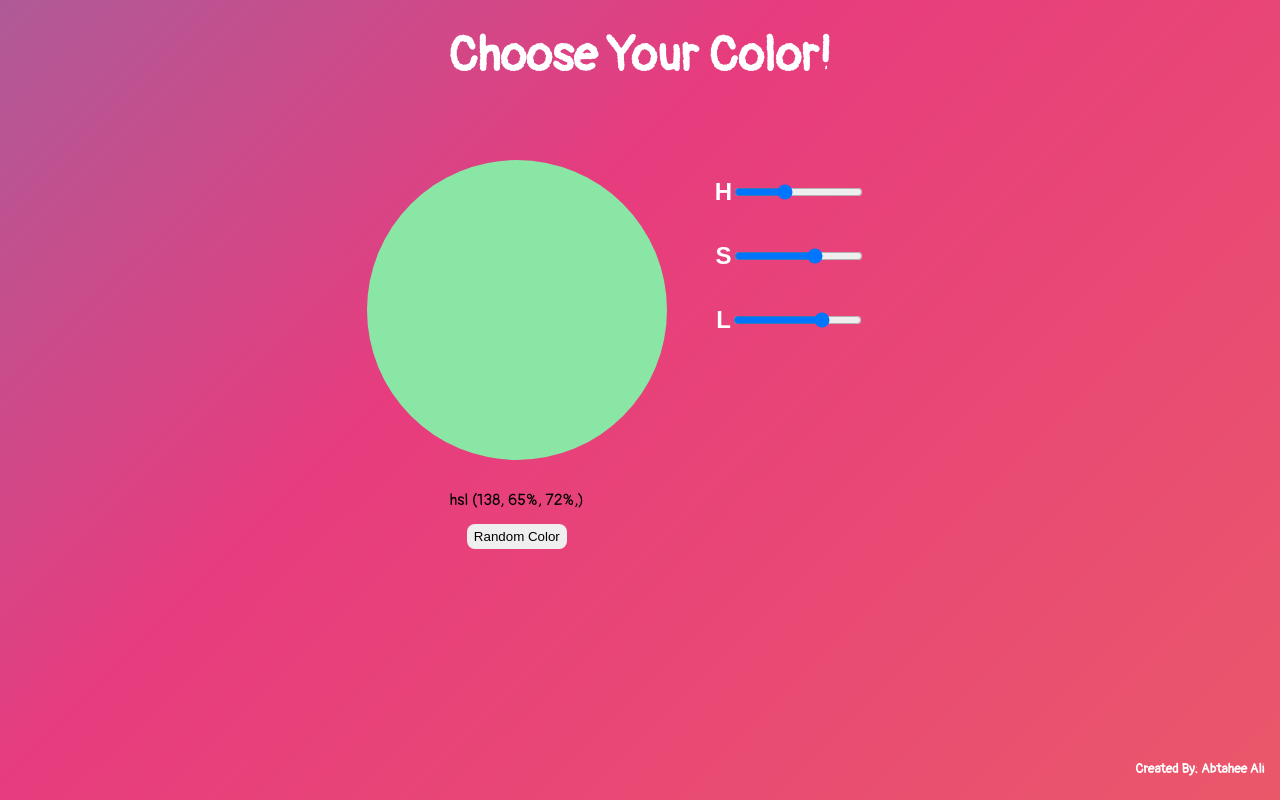
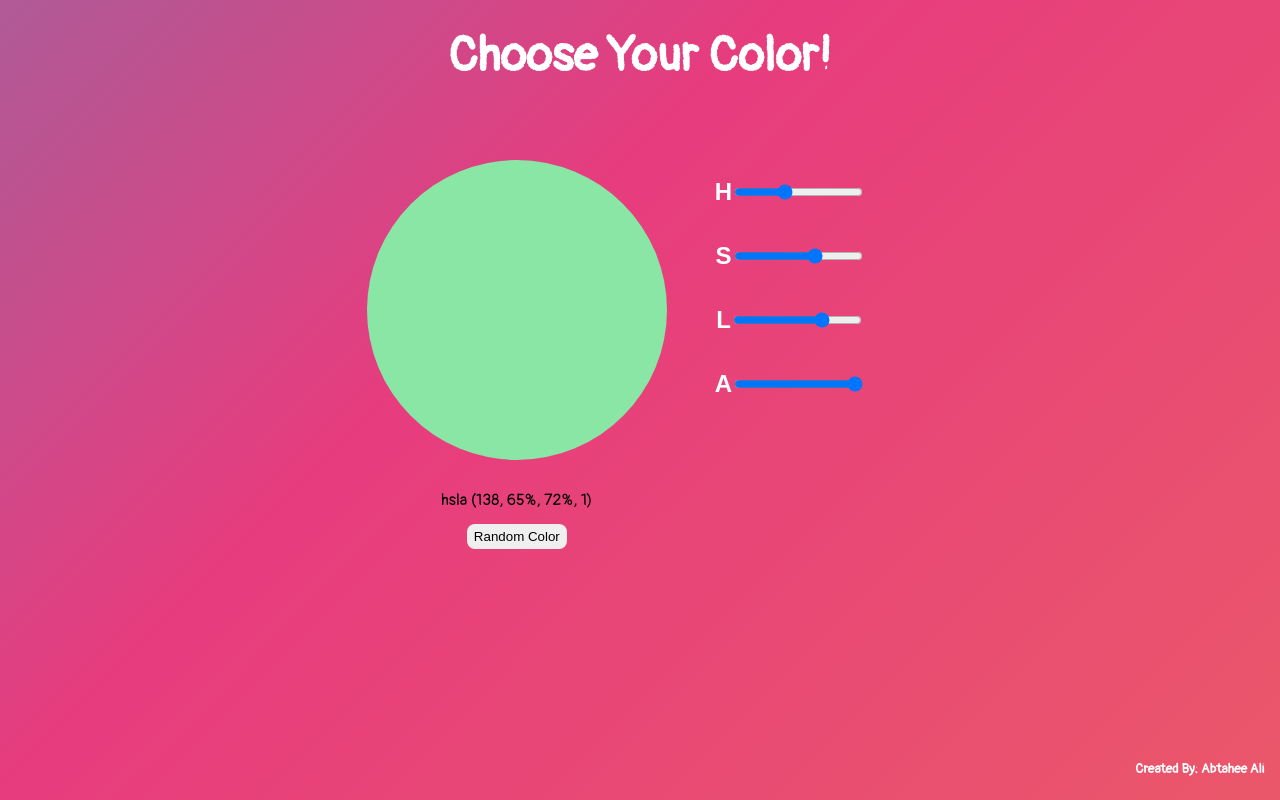
Before and after one commit to AbtaheeAli/color-picker, a React (Create React App) app: page / in a window 1280 px wide. Built offline with nearby package versions, Linux system fonts and the light colour scheme.

Commit message:
Added alpha slider

```diff
--- a/src/App.jsx
+++ b/src/App.jsx
@@ -5,6 +5,7 @@ export class App extends Component {
     h: Math.round(Math.random() * 360),
     s: Math.round(Math.random() * 100),
     l: Math.round(Math.random() * 100),
+    a: 1,
   }
 
   randomColor = () => {
@@ -16,24 +17,19 @@ export class App extends Component {
   }
 
   handleChangeH = event => {
-    const colorThatIsChanging = event.target
-    const valueOfColorChanging = parseInt(colorThatIsChanging.value)
-
-    this.setState({ h: valueOfColorChanging })
+    this.setState({ h: event.target.value })
   }
 
   handleChangeS = event => {
-    const colorThatIsChanging = event.target
-    const valueOfColorChanging = parseInt(colorThatIsChanging.value)
-
-    this.setState({ s: valueOfColorChanging })
+    this.setState({ s: event.target.value })
   }
 
   handleChangeL = event => {
-    const colorThatIsChanging = event.target
-    const valueOfColorChanging = parseInt(colorThatIsChanging.value)
+    this.setState({ l: event.target.value })
+  }
 
-    this.setState({ l: valueOfColorChanging })
+  handleChangeA = event => {
+    this.setState({ a: event.target.value })
   }
 
   render() {
@@ -57,10 +53,10 @@ export class App extends Component {
             <article
               className="colorBox"
               style={{
-                backgroundColor: `hsl(${this.state.h}, ${this.state.s}%, ${this.state.l}%`,
+                backgroundColor: `hsla(${this.state.h}, ${this.state.s}%, ${this.state.l}%, ${this.state.a}`,
               }}
             ></article>
-            <p className="scale">{`hsl (${this.state.h}, ${this.state.s}%, ${this.state.l}%,)`}</p>
+            <p className="scale">{`hsla (${this.state.h}, ${this.state.s}%, ${this.state.l}%, ${this.state.a})`}</p>
             <button onClick={this.randomColor}>Random Color</button>
           </section>
           <section>
@@ -94,6 +90,17 @@ export class App extends Component {
                 onChange={this.handleChangeL}
               ></input>
             </article>
+            <article>
+              <h2 className="sliderA">A</h2>
+              <input
+                type="range"
+                min="0"
+                max="1"
+                step="0.01"
+                value={this.state.a}
+                onChange={this.handleChangeA}
+              ></input>
+            </article>
           </section>
         </main>
         <footer>
--- a/src/index.css
+++ b/src/index.css
@@ -55,7 +55,7 @@ button:focus {
 }
 
 button:hover {
-  background-color: #dddddd
+  background-color: #dddddd;
 }
 
 section h1 {
@@ -100,6 +100,10 @@ article {
   color: white;
 }
 
+.sliderA {
+  color: white;
+}
+
 footer {
   display: flex;
   justify-content: flex-end;
```
